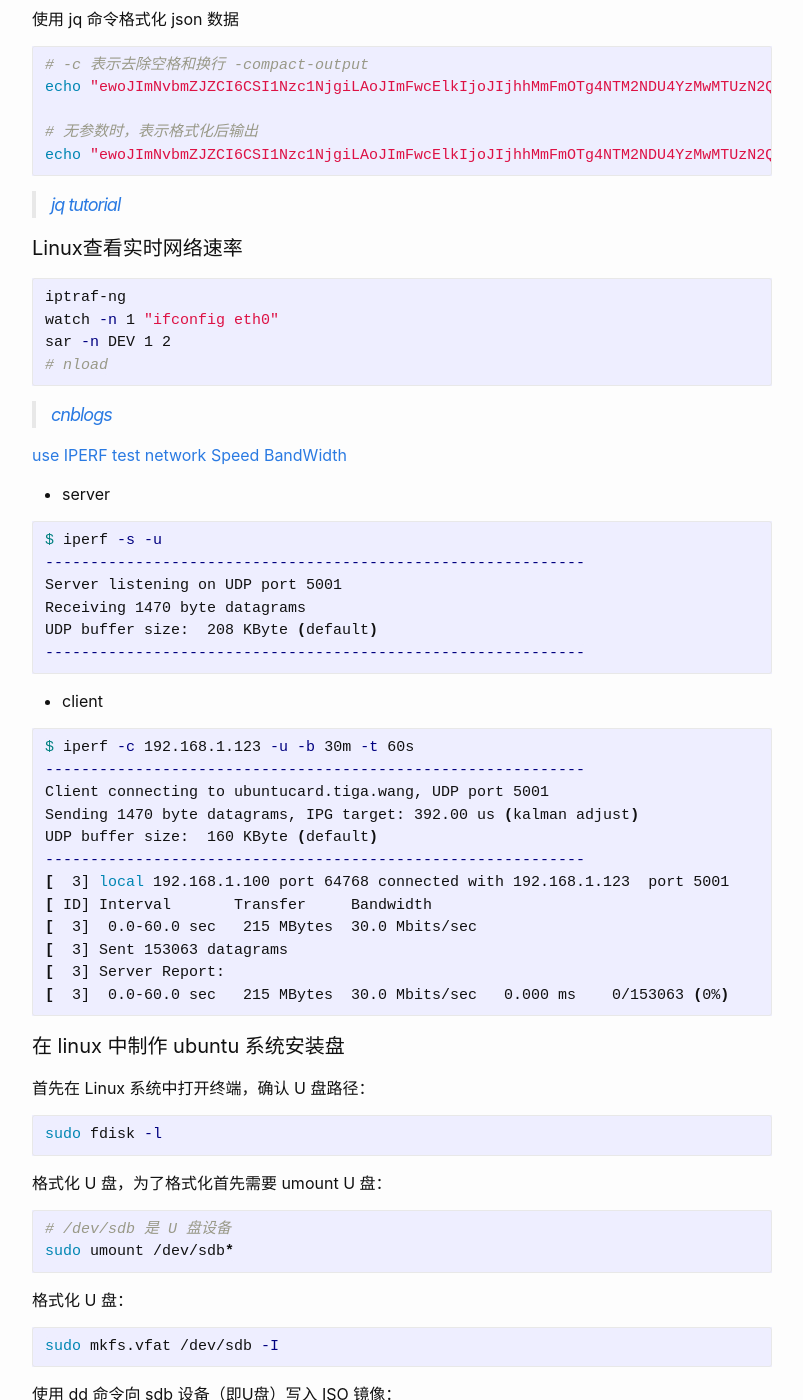
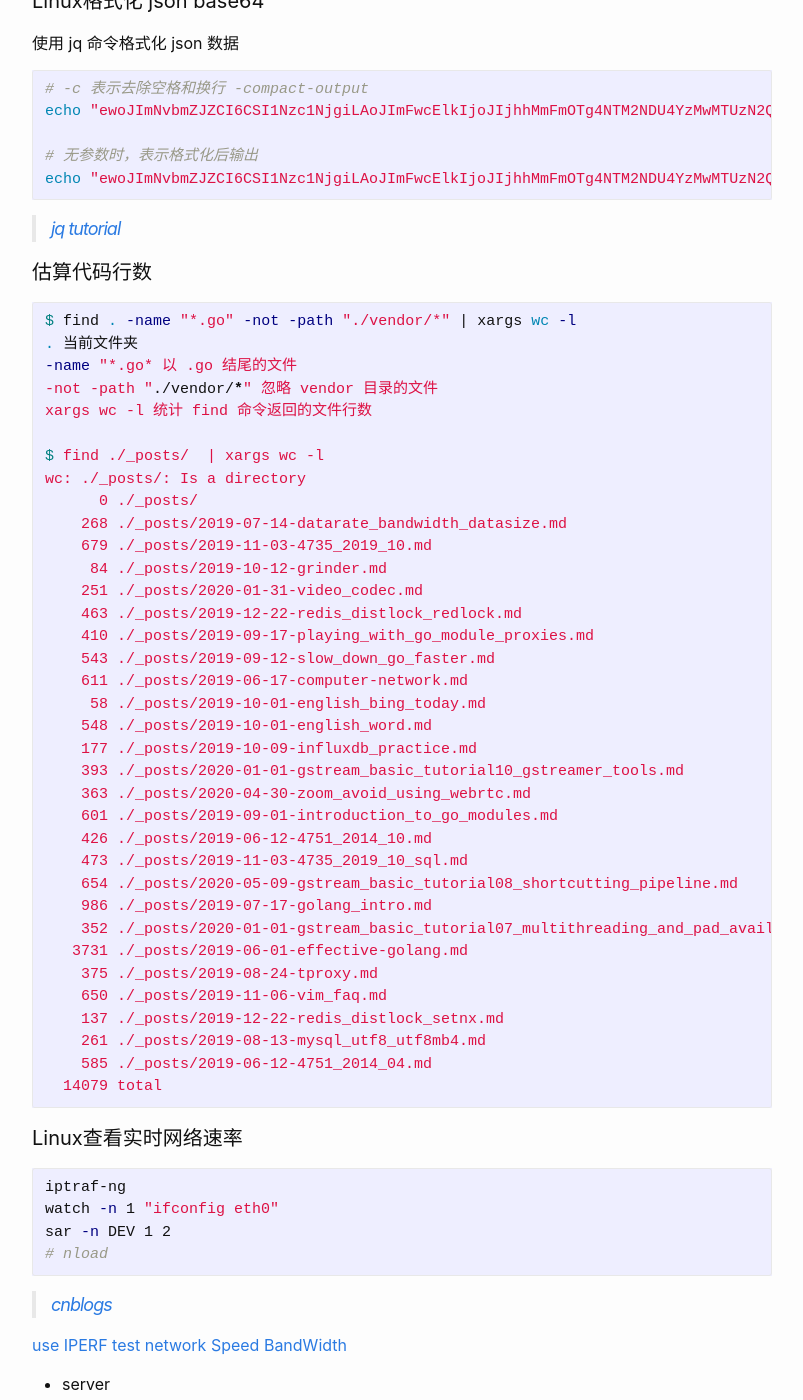
Before and after one commit to wangtiga/wangtiga.github.io, a Jekyll site: the page built from _previews/linux_command.md, in a window 1280 px wide and 1400 px high, scrolled down 2641 px. Shown: the whole window, without its empty margins (238-1041 px from the left). Built offline with Jekyll 4.4.1, drawn with Linux system fonts in a browser that asks for light colours.

Commit message:
updated from tcloud

````diff
--- a/_previews/linux_command.md
+++ b/_previews/linux_command.md
@@ -113,6 +113,45 @@ echo "ewoJImNvbmZJZCI6CSI1Nzc1NjgiLAoJImFwcElkIjoJIjhhMmFmOTg4NTM2NDU4YzMwMTUzN2
 
 > [jq tutorial](https://stedolan.github.io/jq/tutorial/)
 
+#### 估算代码行数
+
+```shell
+$ find . -name "*.go" -not -path "./vendor/*" | xargs wc -l
+. 当前文件夹
+-name "*.go* 以 .go 结尾的文件
+-not -path "./vendor/*" 忽略 vendor 目录的文件
+xargs wc -l 统计 find 命令返回的文件行数
+
+$ find ./_posts/  | xargs wc -l
+wc: ./_posts/: Is a directory
+      0 ./_posts/
+    268 ./_posts/2019-07-14-datarate_bandwidth_datasize.md
+    679 ./_posts/2019-11-03-4735_2019_10.md
+     84 ./_posts/2019-10-12-grinder.md
+    251 ./_posts/2020-01-31-video_codec.md
+    463 ./_posts/2019-12-22-redis_distlock_redlock.md
+    410 ./_posts/2019-09-17-playing_with_go_module_proxies.md
+    543 ./_posts/2019-09-12-slow_down_go_faster.md
+    611 ./_posts/2019-06-17-computer-network.md
+     58 ./_posts/2019-10-01-english_bing_today.md
+    548 ./_posts/2019-10-01-english_word.md
+    177 ./_posts/2019-10-09-influxdb_practice.md
+    393 ./_posts/2020-01-01-gstream_basic_tutorial10_gstreamer_tools.md
+    363 ./_posts/2020-04-30-zoom_avoid_using_webrtc.md
+    601 ./_posts/2019-09-01-introduction_to_go_modules.md
+    426 ./_posts/2019-06-12-4751_2014_10.md
+    473 ./_posts/2019-11-03-4735_2019_10_sql.md
+    654 ./_posts/2020-05-09-gstream_basic_tutorial08_shortcutting_pipeline.md
+    986 ./_posts/2019-07-17-golang_intro.md
+    352 ./_posts/2020-01-01-gstream_basic_tutorial07_multithreading_and_pad_availability.md
+   3731 ./_posts/2019-06-01-effective-golang.md
+    375 ./_posts/2019-08-24-tproxy.md
+    650 ./_posts/2019-11-06-vim_faq.md
+    137 ./_posts/2019-12-22-redis_distlock_setnx.md
+    261 ./_posts/2019-08-13-mysql_utf8_utf8mb4.md
+    585 ./_posts/2019-06-12-4751_2014_04.md
+  14079 total
+```
 
 #### Linux查看实时网络速率
 
````
Also changed, not shown: _previews/exercise.md (+17 -0 lines).
